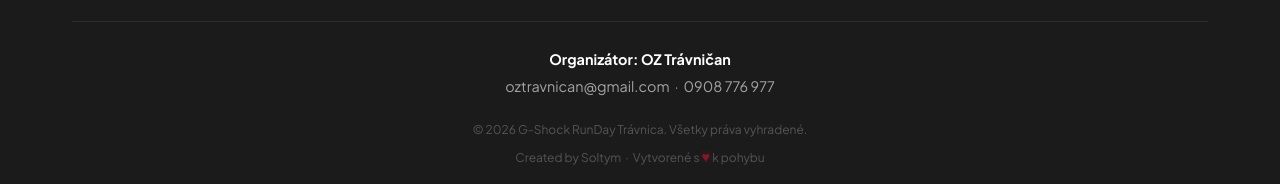
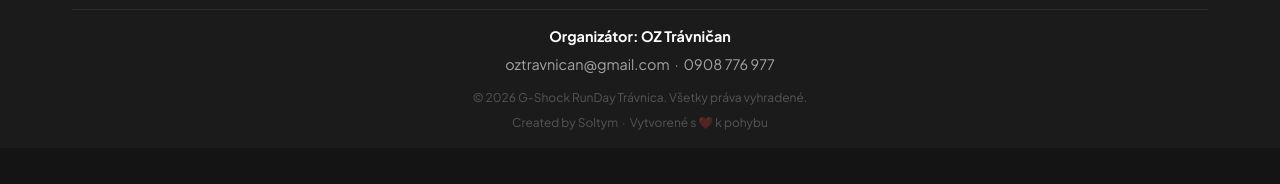
Before and after one commit to soltymwork/runday, a website built with Vite: page index.html in a window 1280 px wide. Shown: the part 3960-4144 px from the top of the page. After the commit the page ends 4108 px from the top, so only its background shows below. Built offline with nearby package versions, Linux system fonts and the light colour scheme.

Commit message:
Add files via upload

```diff
--- a/index.html
+++ b/index.html
@@ -262,8 +262,8 @@
         <p><strong>Organizátor: OZ Trávničan</strong></p>
         <p><a href="mailto:oztravnican@gmail.com">oztravnican@gmail.com</a> &nbsp;·&nbsp; <a href="tel:+421908776977">0908 776 977</a></p>
       </div>
-      <p class="copyright" style="margin-top: 1.2rem">&copy; 2026 G-Shock RunDay Trávnica. Všetky práva vyhradené.</p>
-      <p class="copyright" style="margin-top: 0.4rem">Created by Soltym &nbsp;·&nbsp; Vytvorené s <span style="color: #E31837; font-size: 1.2em; font-weight: 900; filter: drop-shadow(0 0 4px rgba(227,24,55,0.6));">♥</span> k pohybu</p>
+      <p class="copyright" style="margin-top: 0.6rem">&copy; 2026 G-Shock RunDay Trávnica. Všetky práva vyhradené.</p>
+      <p class="copyright" style="margin-top: 0.4rem">Created by Soltym &nbsp;·&nbsp; Vytvorené s ❤️ k pohybu</p>
     </div>
   </footer>
 
--- a/style.css
+++ b/style.css
@@ -1271,8 +1271,8 @@ font-size: 1.5rem;
 
 /* Footer kontakt */
 .footer-contact {
-  margin-top: 1.5rem;
-  padding-top: 1.5rem;
+  margin-top: 0.8rem;
+  padding-top: 0.8rem;
   border-top: 1px solid rgba(255,255,255,0.08);
   font-size: 0.9rem;
   line-height: 1.9;
```
